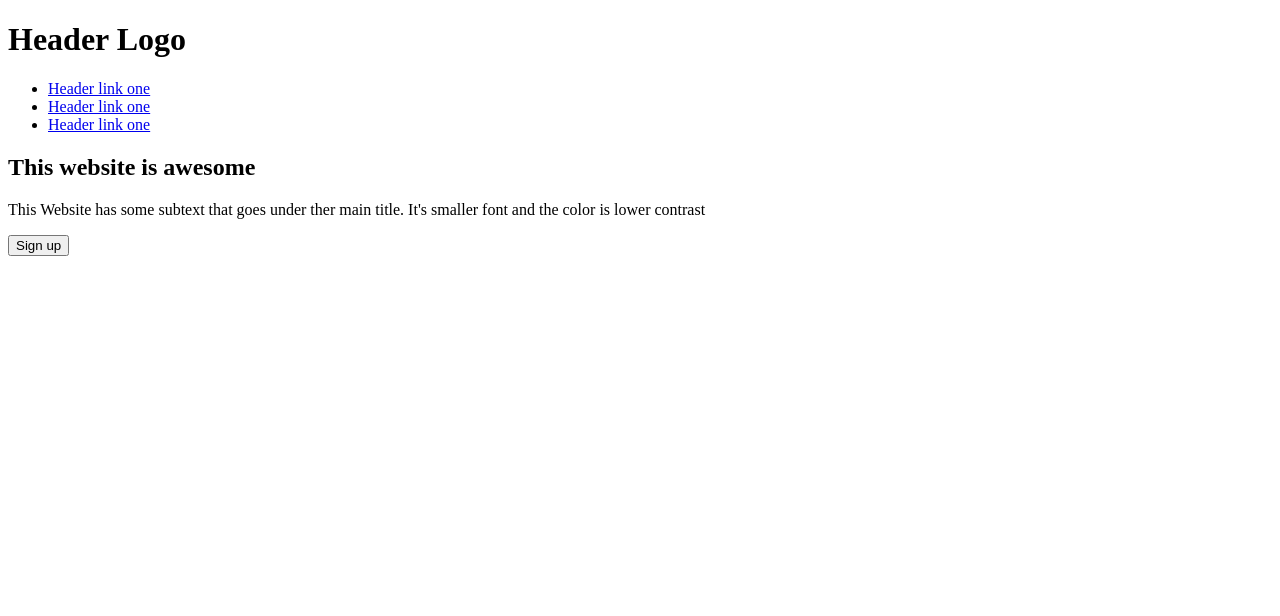
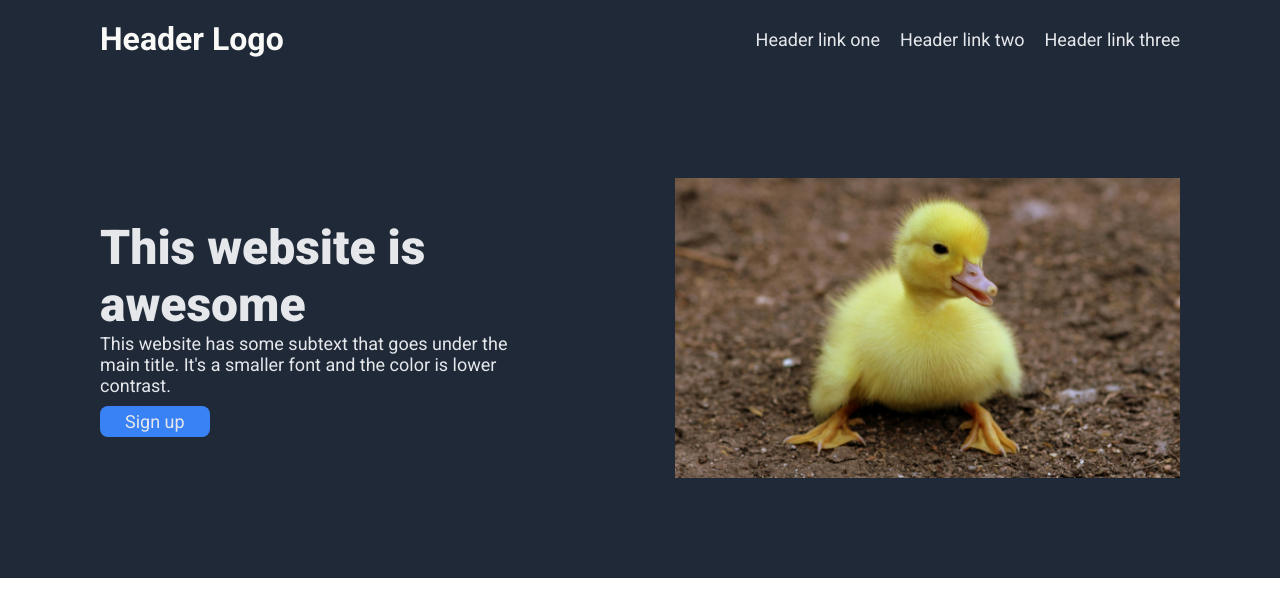
Before and after one commit to Rad-0/landing-project, a plain HTML site: page index.html in a window 1280 px wide. Drawn offline with Linux system fonts and the light colour scheme.

Commit message:
added picture and redid most of the html and css

```diff
--- a/index.html
+++ b/index.html
@@ -1,32 +1,40 @@
 <!DOCTYPE html>
 <html lang="en">
+
 <head>
-    <meta charset="UTF-8">
-    <meta name="viewport" content="width=device-width, initial-scale=1.0">
-    <title>Document</title>
-    <link rel="stylesheet" href="style.css">
+  <meta charset="UTF-8" />
+  <meta name="viewport" content="width=device-width, initial-scale=1.0" />
+  <title>Landing Page</title>
+  <link rel="stylesheet" href="style.css" />
+   <link href="https://fonts.googleapis.com/css2?family=Roboto:ital,wght@0,100..900;1,100..900&display=swap" rel="stylesheet">
 </head>
+
+
 <body>
   <div class="header">
-        <header>
+    <div class="header-links">
       <h1>Header Logo</h1>
-        <nav>
       <ul>
         <li><a href="#">Header link one</a></li>
-              <li><a href="#">Header link one</a></li>
-              <li><a href="#">Header link one</a></li>
+        <li><a href="#">Header link two</a></li>
+        <li><a href="#">Header link three</a></li>
       </ul>
-        </nav>
-    </header>
-    <section class="hero">
-        <div class="hero-contatiner">
-            <div class="hero-text"></div>
-            <h1>This website is awesome</h1>
-            <p>This Website has some subtext that goes under ther main title. It's smaller font and the color is lower contrast</p>
+    </div>
+  </div>
+
+
+  <div class="hero">
+      <div class="hero-text">
+        <h1 class="hero-headline">This website is awesome</h1>
+        <p>
+          This website has some subtext that goes under the main title. It's a smaller font and the color is lower contrast.
+        </p>
         <button>Sign up</button>
+      </div>
+      <img src="Images/duck.jpg" alt="A duck swimming in a pond" />
+    </div>
+  </div>
 
-        </div>
-    </section>
 
 </body>
 </html>
--- a/style.css
+++ b/style.css
@@ -0,0 +1,81 @@
+
+* {
+    font-family: 'Roboto', sans-serif;
+    box-sizing: border-box;
+    margin: 0;
+    padding: 0;
+}
+
+.header {
+    background-color: #1F2937;
+    color: #F9FAF8;
+    padding: 20px 100px;
+}
+
+.header-links {
+    display: flex;
+    align-items: center;
+    justify-content: space-between;
+}
+
+ul {
+    list-style: none;
+    display: flex;
+    gap: 20px;
+}
+
+a {
+    text-decoration: none;
+    color: #E5E7EB;
+    font-size: 18px;
+}
+
+.hero {
+    background-color: #1F2937;
+    display: flex;
+    padding: 100px;
+    align-items: center;
+    justify-content: space-between;
+
+}
+
+.hero-headline{
+    font-size: 48px;
+    font-weight: 900;
+    max-width: 444px;
+    margin: auto;
+    color: #E5E7EB;
+
+}
+
+.hero-text p {
+    display: flex;
+    font-size: 18px;
+    max-width: 444px;
+    color: #E5E7EB;
+
+
+}
+.hero-text button {
+    background-color: #3882F6;
+    color: #E5E7EB;
+    font-size: 18px;
+    border: none;
+    border-radius: 8px;
+    padding: 5px 25px;
+    margin-top: 10px;
+    cursor: pointer;
+
+}
+
+.hero-text button:active {
+    background-color: #3882F6;
+    color: #F9FAF8;
+    transform: translateY(2px);
+
+}
+img{
+    max-height: 300px;
+    margin-left: 40px;
+
+}
```
Also changed, not shown: Images/duck.jpg (added). Lines whose indentation alone changed are shown as unchanged.
